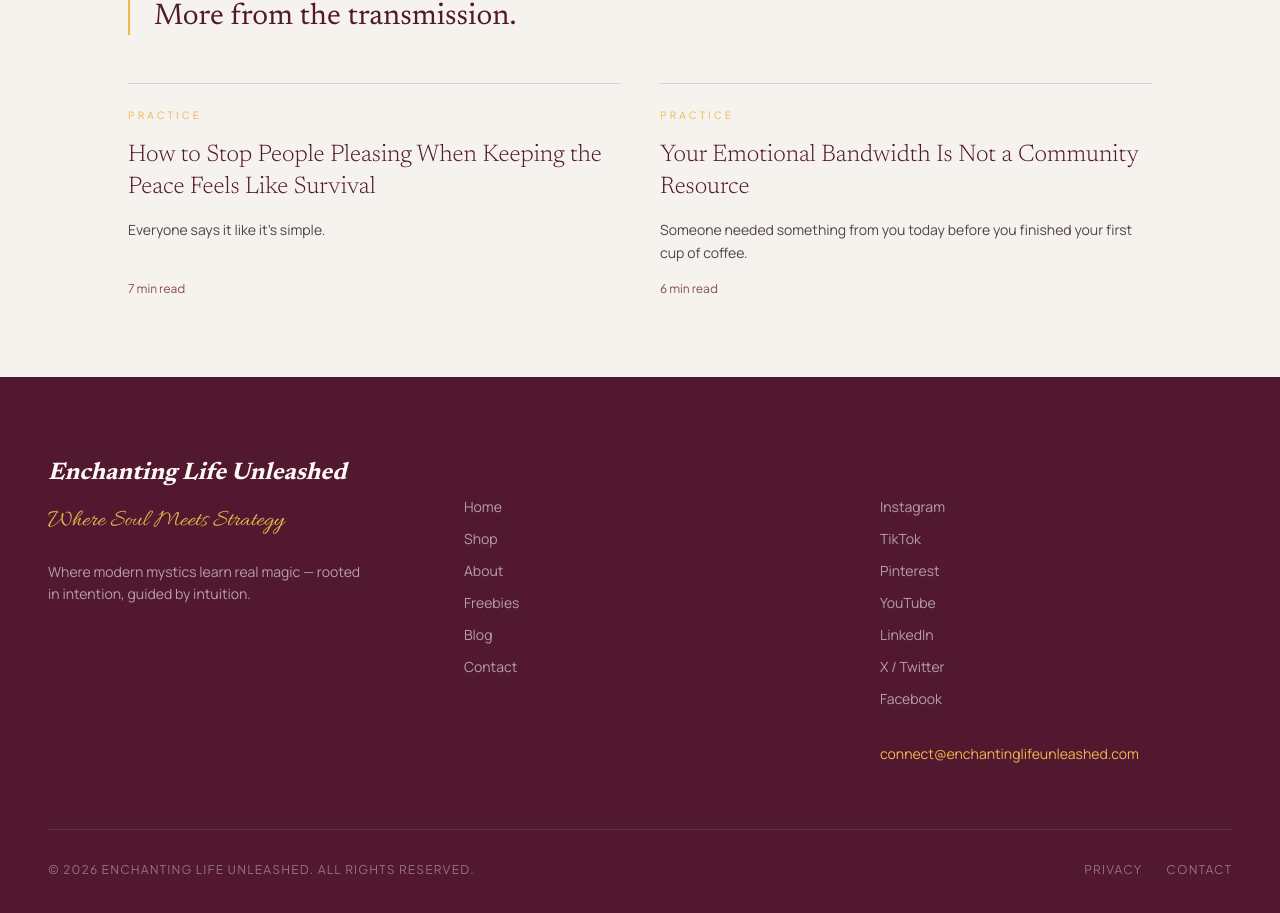
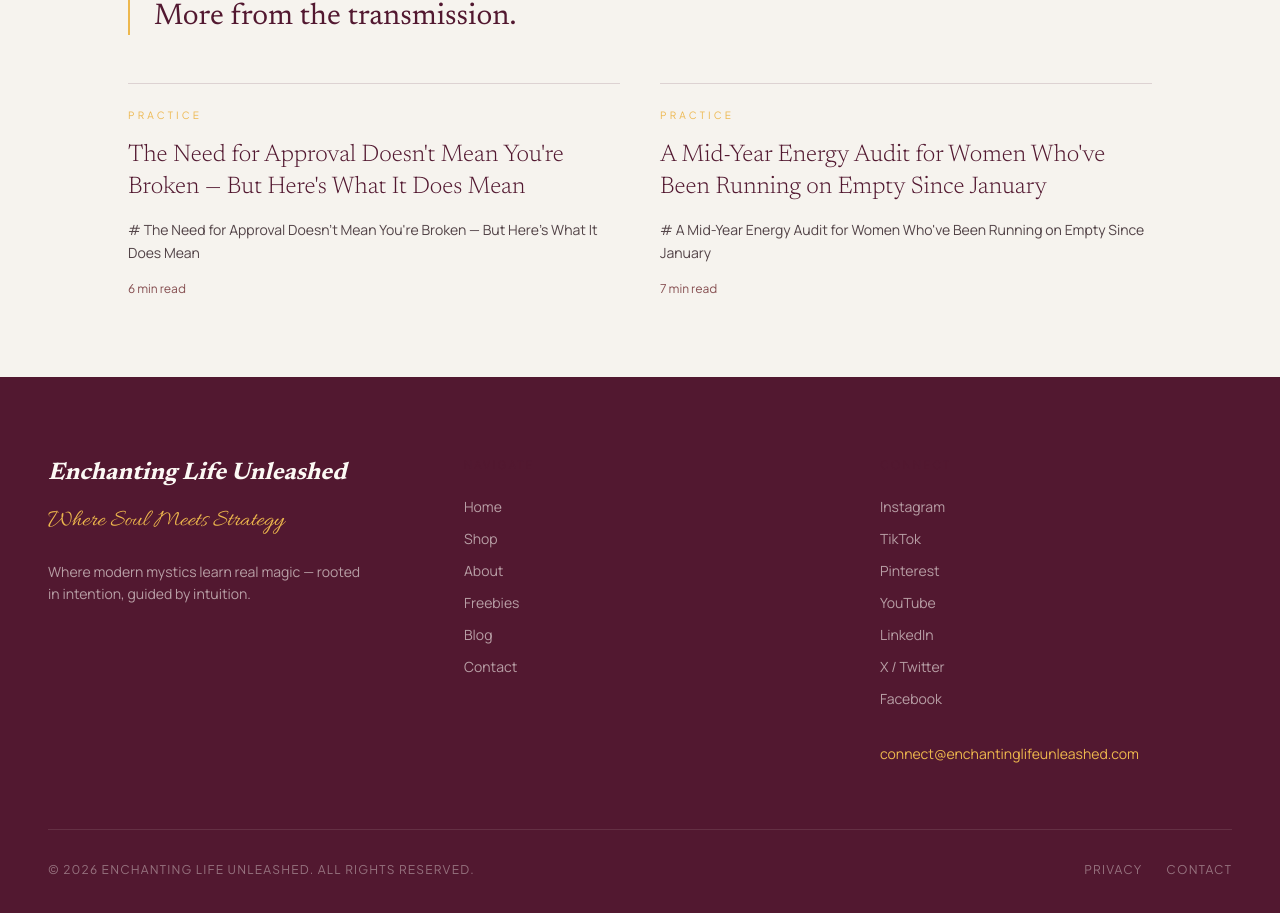
Before and after one commit to rickieshaver/enchanting-life-unleashed, a Next.js app: page /blog/altar-ideas-no-explanation-needed in a window 1280 px wide. Shown: the part 6577-7490 px from the top of the page. Built offline with nearby package versions, Linux system fonts and the light colour scheme.

Commit message:
feat(blog): 2026-W28 batch — auto-published by Barbara

```diff
--- a/app/blog/_lib/posts.ts
+++ b/app/blog/_lib/posts.ts
@@ -22,6 +22,9 @@ import * as stopApologizing from '@/app/blog/posts/stop-apologizing-for-things-t
 import * as fawnResponseNervousSystem from '@/app/blog/posts/fawn-response-nervous-system'
 import * as emotionalBandwidthNotCommunityResource from '@/app/blog/posts/emotional-bandwidth-not-community-resource'
 import * as stopPeoplePleasingKeepingPeaceSurvival from '@/app/blog/posts/stop-people-pleasing-keeping-peace-survival'
+import * as livingAuthenticallyMeansUnlearningWhatYouWerePraisedFor from '@/app/blog/posts/living-authentically-means-unlearning-what-you-were-praised-for'
+import * as midYearEnergyAuditWomenRunningOnEmpty from '@/app/blog/posts/mid-year-energy-audit-women-running-on-empty'
+import * as needForApprovalWhatItMeans from '@/app/blog/posts/need-for-approval-what-it-means'
 const modules: Record<string, Post> = {
   [sayingYes.meta.slug]: { meta: sayingYes.meta, Body: sayingYes.Body },
   [archetypes.meta.slug]: { meta: archetypes.meta, Body: archetypes.Body },
@@ -44,6 +47,9 @@ const modules: Record<string, Post> = {
   [fawnResponseNervousSystem.meta.slug]: { meta: fawnResponseNervousSystem.meta, Body: fawnResponseNervousSystem.Body },
   [emotionalBandwidthNotCommunityResource.meta.slug]: { meta: emotionalBandwidthNotCommunityResource.meta, Body: emotionalBandwidthNotCommunityResource.Body },
   [stopPeoplePleasingKeepingPeaceSurvival.meta.slug]: { meta: stopPeoplePleasingKeepingPeaceSurvival.meta, Body: stopPeoplePleasingKeepingPeaceSurvival.Body },
+  [livingAuthenticallyMeansUnlearningWhatYouWerePraisedFor.meta.slug]: { meta: livingAuthenticallyMeansUnlearningWhatYouWerePraisedFor.meta, Body: livingAuthenticallyMeansUnlearningWhatYouWerePraisedFor.Body },
+  [midYearEnergyAuditWomenRunningOnEmpty.meta.slug]: { meta: midYearEnergyAuditWomenRunningOnEmpty.meta, Body: midYearEnergyAuditWomenRunningOnEmpty.Body },
+  [needForApprovalWhatItMeans.meta.slug]: { meta: needForApprovalWhatItMeans.meta, Body: needForApprovalWhatItMeans.Body },
 }
 
 export const allPosts: Post[] = Object.values(modules).sort(
```
